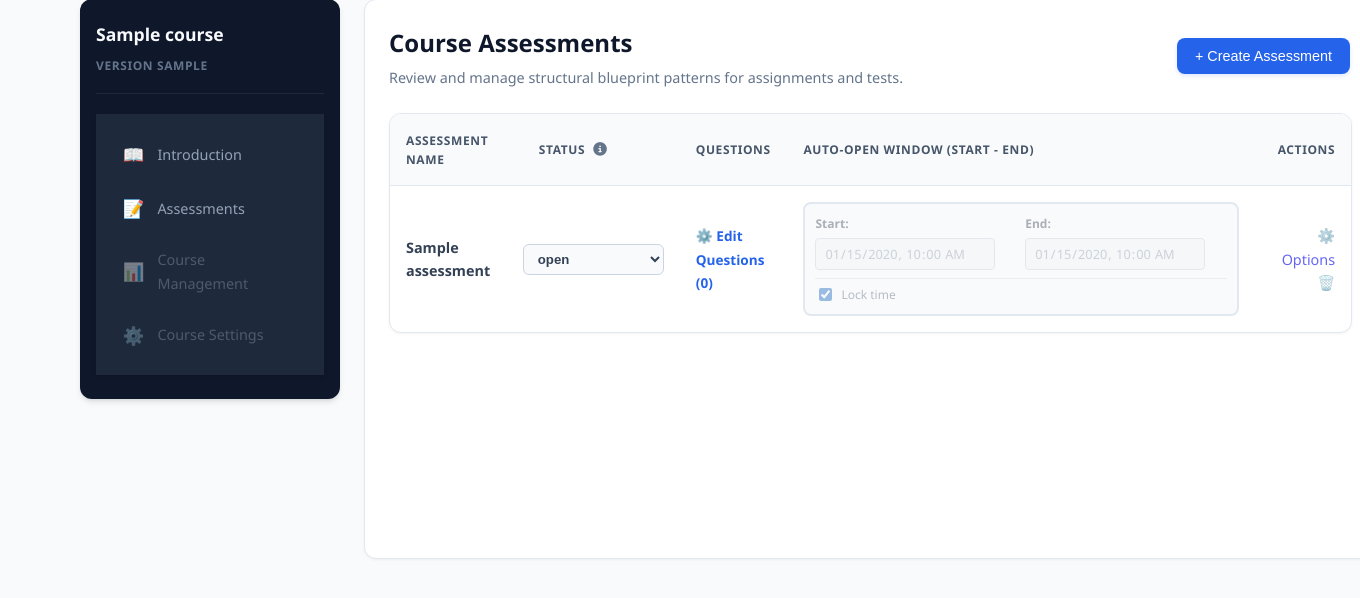
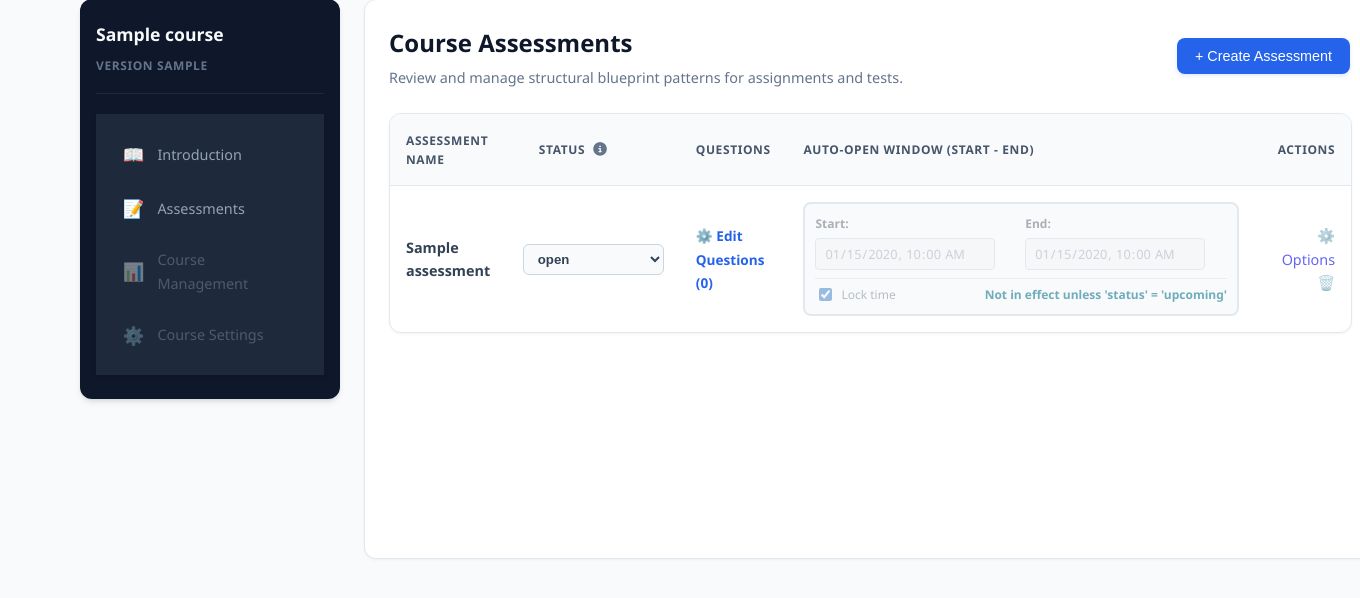
Before and after one commit to flippedmath/MAP, a Django app: template math_assessment_platform/assessment_tool/templates/assessment_tool/assessments.html in a window 1360 px wide. Shown: the part 110-708 px from the top of the page. Run offline with Django 5.2, Linux system fonts and the light colour scheme; tables that the repository leaves empty hold one stand-in row (values such as "Sample post"); the template is opened without the code that fills it: values that come from a table or form of the project are taken from there, most other values are stand-ins (such as "Sample title", 1, 10 or a date in 2020).

Commit message:
Fixed some bugs with the error message showing at the wrong time and the javascript overwriting the html. (removed html)

```diff
--- a/math_assessment_platform/assessment_tool/static/assessment_tool/css/assessments_table.css
+++ b/math_assessment_platform/assessment_tool/static/assessment_tool/css/assessments_table.css
@@ -87,10 +87,20 @@
 .table-responsive-wrapper {
     width: 100%;
     overflow-x: auto;
+    -webkit-overflow-scrolling: touch; /* Ensures smooth, momentum-based swiping on iOS devices */
+    margin-bottom: 1.5rem;
+
     border: 1px solid #e2e8f0;
     border-radius: 12px;
     background: #ffffff;
     box-shadow: 0 1px 3px rgba(0, 0, 0, 0.05);
+}
+/* Ensure the underlying table respects the width constraints of its parent wrapper */
+#assessments-datatable {
+    width: 100%;
+    min-width: 800px;            /* 🧱 CRITICAL: Prevents columns from compressing or squishing too tight on mobile */
+    border-collapse: collapse;
+    border: none;                /* Clears table outline since the parent wrapper handles the frame border now */
 }
 
 .dashboard-data-table {
--- a/math_assessment_platform/assessment_tool/static/assessment_tool/js/assessments_table.js
+++ b/math_assessment_platform/assessment_tool/static/assessment_tool/js/assessments_table.js
@@ -34,24 +34,31 @@ function updateCountdownLabel(cell) {
     const countdownSpan = cell.querySelector('.window-status-countdown');
     if (!countdownSpan) return;
 
-    // Clear previous string track
+    // Clear previous state
     countdownSpan.innerHTML = "";
 
-    // If the assessment is grayed out or not 'upcoming', exit out early
-    if (cell.classList.contains('status-not-upcoming')) return;
+    // 1️⃣ Match your extra HTML elif block: If the cell is NOT upcoming, show the blue message
+    if (cell.classList.contains('status-not-upcoming')) {
+        countdownSpan.innerHTML = '<span style="color: #6fadbb;">Not in effect unless \'status\' = \'upcoming\'</span>';
+        return;
+    }
 
     const startInput = cell.querySelector('.start-time-picker');
     const endInput = cell.querySelector('.end-time-picker');
-    if (!startInput || !endInput || !startInput.value || !endInput.value) return;
+
+    // If it IS upcoming but the dates haven't been selected yet
+    if (!startInput || !endInput || !startInput.value || !endInput.value) {
+        countdownSpan.innerHTML = '<span style="color: #ef4444;">Missing Window Schedule</span>';
+        return;
+    }
 
     const now = new Date();
     const startDate = new Date(startInput.value);
     const endDate = new Date(endInput.value);
 
-    // Scenario A: Start date is in the future
+    // 2️⃣ Scenario A: Start date is in the future
     if (startDate > now) {
         const diffMs = startDate - now;
-
         const diffDays = Math.floor(diffMs / (1000 * 60 * 60 * 24));
         const diffHours = Math.floor((diffMs % (1000 * 60 * 60 * 24)) / (1000 * 60 * 60));
         const diffMinutes = Math.floor((diffMs % (1000 * 60 * 60)) / (1000 * 60));
@@ -61,12 +68,12 @@ function updateCountdownLabel(cell) {
         if (diffHours > 0 || diffDays > 0) timeString += `${diffHours}h `;
         timeString += `${diffMinutes}m`;
 
-        countdownSpan.style.color = "#475569"; // Slate gray font color
+        countdownSpan.style.color = "#475569";
         countdownSpan.innerText = timeString;
     }
-    // Scenario B: Start date is in the past, End date is in the future
+    // 3️⃣ Scenario B: Start date is in the past, End date is in the future
     else if (startDate <= now && endDate >= now) {
-        countdownSpan.innerHTML = '<span style="color: #10b981;">OPEN</span>'; // Green font color
+        countdownSpan.innerHTML = '<span style="color: #10b981;">CURRENTLY OPEN</span>';
     }
 }
 
--- a/math_assessment_platform/assessment_tool/templates/assessment_tool/assessments.html
+++ b/math_assessment_platform/assessment_tool/templates/assessment_tool/assessments.html
@@ -102,25 +102,16 @@
                                 <span>Lock time</span>
                             </label>
 
-                            <span class="window-status-countdown" style="font-size: 0.75rem; font-weight: 600;">
-                                {% if assessment.status == 'upcoming' and assessment.start_time and assessment.end_time %}
-                                    {% if current_time < assessment.start_time %}
-                                        {# Calculated using Django template filters #}
-                                        Starts in: {{ assessment.start_time|timeuntil:current_time }}
-                                    {% elif current_time >= assessment.start_time and current_time <= assessment.end_time %}
-                                        <span style="color: #10b981;">CURRENTLY OPEN</span>
-                                    {% endif %}
-                                {% elif assessment.status != 'upcoming' %}
-                                    <span style="color: #6fadbb;">Not in affect unless 'status' = 'upcoming'</span>
-                                {% endif %}
-                            </span>
+                            <span class="window-status-countdown" style="font-size: 0.75rem; font-weight: 600;"></span>
                         </div>
                     </div>
 
-                    {% if user_type == 'Teacher' and assessment.status == 'upcoming' and not assessment.start_time or not assessment.end_time %}
-                        <div class="assessment-window-error-msg">
-                            <i class="fas fa-exclamation-triangle"></i> Window timestamps must be configured for upcoming assessments.
-                        </div>
+                    {% if user_type == 'Teacher' and assessment.status == 'upcoming' %}
+                        {% if not assessment.start_time or not assessment.end_time %}
+                            <div class="assessment-window-error-msg">
+                                <i class="fas fa-exclamation-triangle"></i> Window timestamps must be configured for upcoming assessments.
+                            </div>
+                        {% endif %}
                     {% endif %}
                 </td>
 
```
